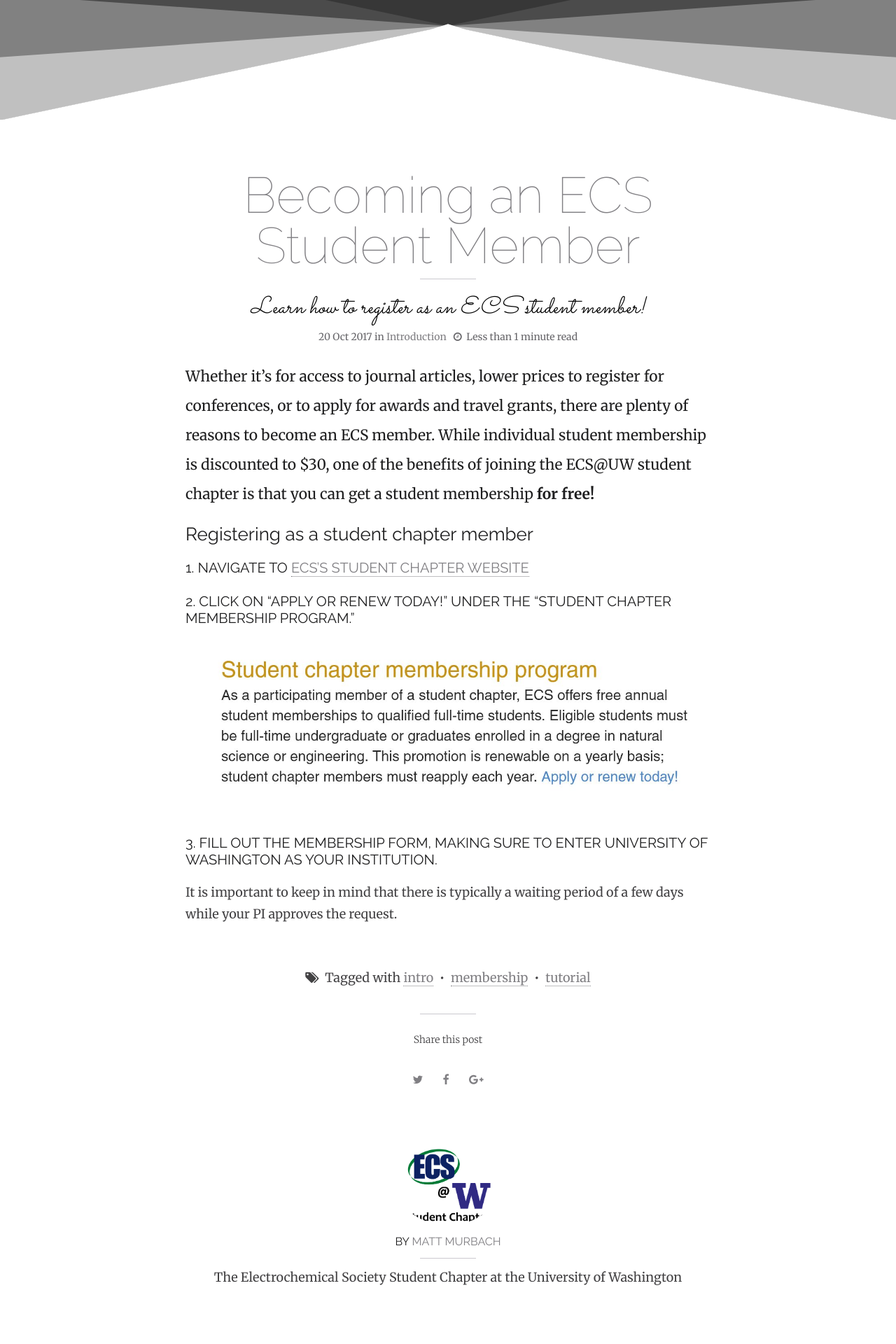
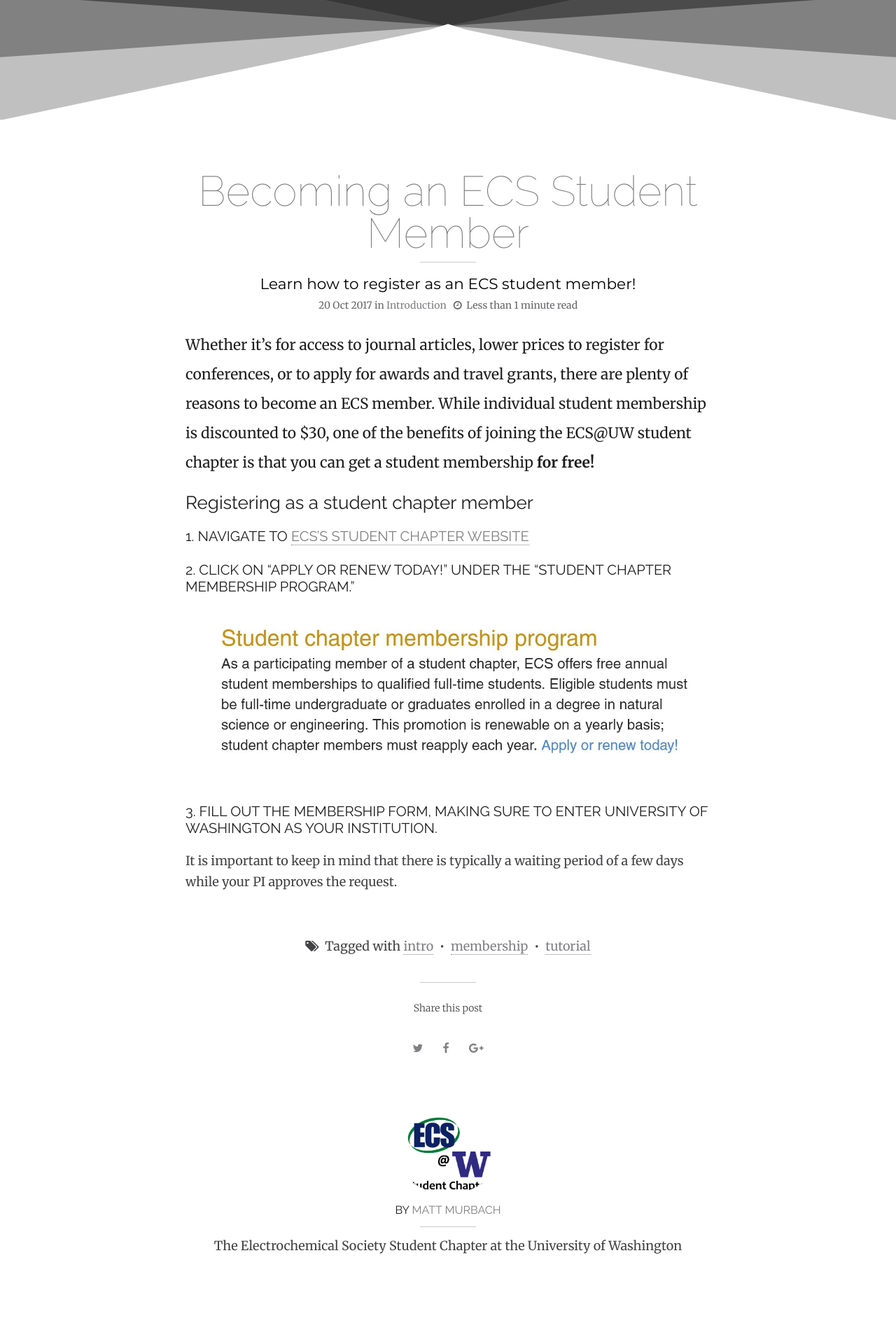
Before and after one commit to ECSatUW/ecsatuw.github.io, a Jekyll site: the page built from _posts/2017-10-20-ecs-student-membership.md, in a window 1280 px wide. Shown: the part 369-2289 px from the top of the page at 70% size. Built offline with Jekyll 4.4.1, drawn with Linux system fonts in a browser that asks for light colours.

Commit message:
update styling of post headers/description to make slightly smaller

```diff
--- a/_layouts/post.html
+++ b/_layouts/post.html
@@ -28,50 +28,17 @@
                         <div class="cursive">this post is featured</div>
                     {% endif %}
 
-                    {% if page.link %}
-                        <h1 class="post-title text-center hyper lighter entry-title" itemprop="headline">
-                            <a href="{{ page.link }}" data-toggle="tooltip" title="Go to {{ page.link }}" style="color: #fff; background-color: #45ADA8; border-radius: 4px; padding: 10px">
-                            {% if page.type == 'quote' %}
-                                <i class="fa fa-quote-left"></i>
-                            {% endif %}
 
-                            {% if page.type == 'status' %}
-                                <i class="fa fa-retweet"></i>
-                            {% endif %}
+                        <h1 class="post-title text-center hyper lighter bordered-bottom" itemprop="headline">
+                            {% if page.type == 'quote' %}<i class="fa fa-quote-left"></i>{% endif %}
+                            {% if page.type == 'status' %}<i class="fa fa-retweet"></i>{% endif %}
+                            {% if page.type == 'video' %}<i class="fa fa-play-circle"></i>{% endif %}
+                            {% if page.type == 'photo' %}<i class="fa fa-picture-o"></i>{% endif %}
+                            {{ page.title }}{% if page.link %}<span class="link-arrow">&rarr;</span>{% endif %}
+                        </h1>
 
-                            {% if page.type == 'video' %}
-                                <i class="fa fa-play-circle"></i>
-                            {% endif %}
 
-                            {% if page.type == 'photo' %}
-                                <i class="fa fa-picture-o"></i>
-                            {% endif %}
-
-                                {{ page.title }}<span class="link-arrow">&rarr;</span>
-                            </a>
-                        </h1>
-                    {% else %}
-                        <h1 class="post-title text-center hyper lighter bordered-bottom entry-title" itemprop="headline">
-                        {% if page.type == 'quote' %}
-                            <i class="fa fa-quote-left"></i>
-                        {% endif %}
-
-                        {% if page.type == 'status' %}
-                            <i class="fa fa-retweet"></i>
-                        {% endif %}
-
-                        {% if page.type == 'video' %}
-                            <i class="fa fa-play-circle"></i>
-                        {% endif %}
-
-                        {% if page.type == 'photo' %}
-                            <i class="fa fa-picture-o"></i>
-                        {% endif %}
-                            {{ page.title }}
-                        </h1>
-                    {% endif %}
-
-                        <div class="cursive" style="color: #000; font-style:italic;">{{ page.description }}</div>
+                        <div class="description" style="">{{ page.description }}</div>
 
                             <div class="post-info text-center small">
                             {% if page.modified %}
@@ -150,7 +117,7 @@
                         {% include share.html %}
                     {% endif %}
 
-                        {% include signoff.html %}
+                    {% include signoff.html %}
 
                     {% if site.disqus_shortname and page.comments == true %}
                         <div id="disqus_thread"></div><!-- /#disqus_thread -->
--- a/assets/css/style.css
+++ b/assets/css/style.css
@@ -5,6 +5,8 @@
 @import url(http://fonts.googleapis.com/css?family=Raleway:400,300,100,700);
 
 @import url(http://fonts.googleapis.com/css?family=Sacramento);
+
+@import url(https://fonts.googleapis.com/css?family=Montserrat);
 
 
 /* ------------------------ */
@@ -123,6 +125,14 @@
   font-size: 34px;
   text-align: center;
 }
+
+.description {
+  font-family: 'Montserrat', sans-serif;
+  color: black;
+  font-size: 1.2em;
+  text-align: center;
+}
+
 /* - Form elements - */
 select,
 textarea,
@@ -278,7 +288,7 @@
 }
 
 .hyper {
-  font-size: 72px;
+  font-size: 60px;
   font-weight: bold;
   text-align: center;
   line-height: 1;
@@ -351,7 +361,7 @@
   }
 
   .hyper {
-    font-size: 60px;
+    font-size: 48px;
   }
 
   .small-screen-center {
@@ -370,7 +380,7 @@
   }
 
   .hyper {
-    font-size: 48px;
+    font-size: 36px;
     line-height: 1em;
   }
 
@@ -417,7 +427,7 @@
   }
 
   .hyper {
-    font-size: 36px;
+    font-size: 24px;
   }
 }
 /* ------------ */
```
